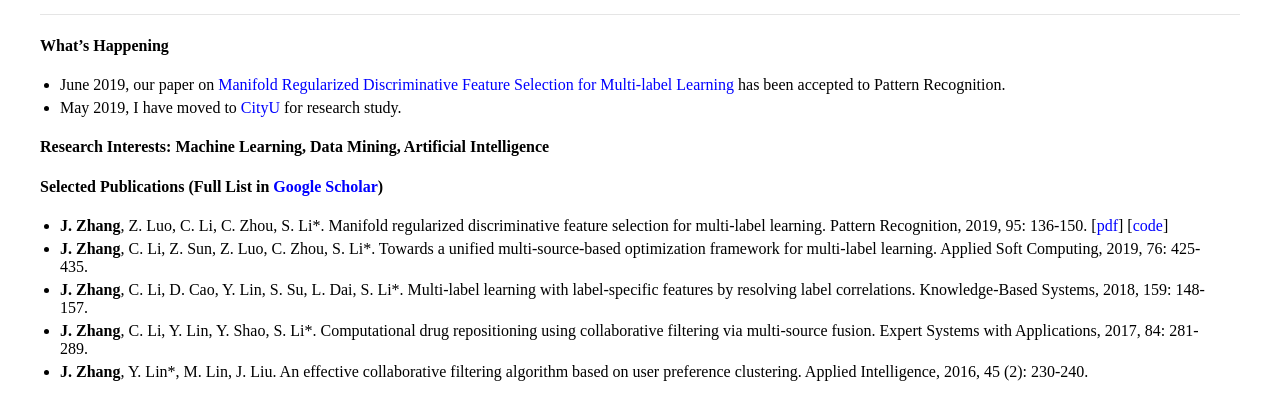
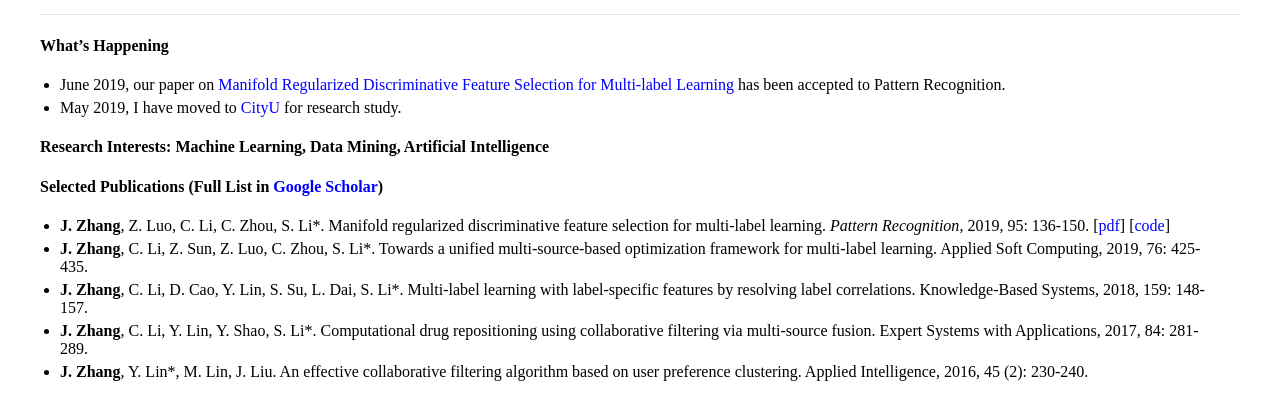
Before and after one commit to jiazhang-ml/jiazhang-ml.github.io, a Jekyll site: the page built from index.md, in a window 1280 px wide. Shown: the part 259-661 px from the top of the page. Built offline with Jekyll 4.4.1, drawn with Linux system fonts in a browser that asks for light colours.

```diff
--- a/index.md
+++ b/index.md
@@ -23,7 +23,7 @@ I am currently working towards the Ph.D. degree in the Artificial Intelligence D
 
 #### Selected Publications (Full List in [Google Scholar](https://scholar.google.com.hk/citations?user=yBaTk-gAAAAJ&hl=en))
 
-* **J. Zhang**, Z. Luo, C. Li, C. Zhou, S. Li*. Manifold regularized discriminative feature selection for multi-label learning. Pattern Recognition, 2019, 95: 136-150. [[pdf](1-s2.0-S0031320319302341-main.pdf)] [[code](MDFS-master.zip)]
+* **J. Zhang**, Z. Luo, C. Li, C. Zhou, S. Li\*. Manifold regularized discriminative feature selection for multi-label learning. *Pattern Recognition*, 2019, 95: 136-150. [[pdf](1-s2.0-S0031320319302341-main.pdf)] [[code](MDFS-master.zip)]
 * **J. Zhang**, C. Li, Z. Sun, Z. Luo, C. Zhou, S. Li*. Towards a unified multi-source-based optimization framework for multi-label learning. Applied Soft Computing, 2019, 76: 425-435.
 * **J. Zhang**, C. Li, D. Cao, Y. Lin, S. Su, L. Dai, S. Li*. Multi-label learning with label-specific features by resolving label correlations. Knowledge-Based Systems, 2018, 159: 148-157.
 * **J. Zhang**, C. Li, Y. Lin, Y. Shao, S. Li*. Computational drug repositioning using collaborative filtering via multi-source fusion. Expert Systems with Applications, 2017, 84: 281-289.
```
